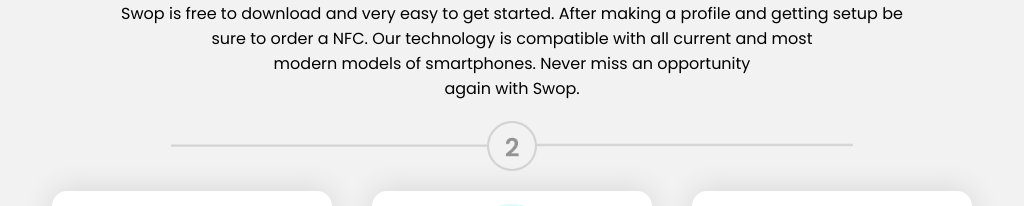
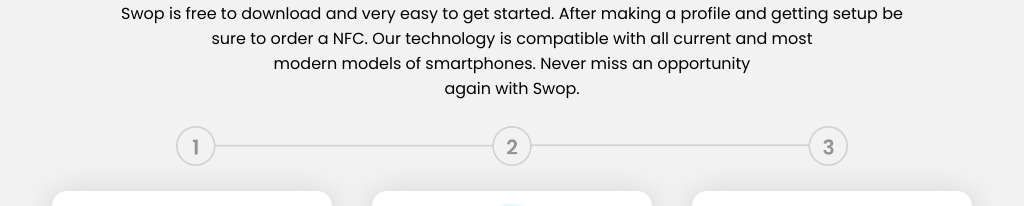
Before and after one commit to AbdullahEsha/swop-pay, a Next.js app: page / in a window 1024 px wide. Shown: the part 1820-2026 px from the top of the page. Built offline with nearby package versions, Linux system fonts and the light colour scheme.

Commit message:
update home nav

```diff
--- a/src/styles/globals.css
+++ b/src/styles/globals.css
@@ -403,6 +403,17 @@
 .hide-pc-view,
 .number-icon {
   display: none;
+}
+
+@media only screen and (min-width: 992px) and (max-width: 1250px) {
+  .home-how-it-work .background-level {
+    background-size: contain;
+    width: 70%;
+  }
+}
+@media only screen and (min-width: 768px) and (max-width: 991px) {
+}
+@media only screen and (min-width: 551px) and (max-width: 767px) {
 }
 
 /* ====================================== Landing Page End ===================================== */
@@ -869,6 +880,7 @@
     align-self: auto;
   }
 }
+
 /*=========================================== Dashboard Page End ==================================== */
 
 /*=========================================== Product Page Start ==================================== */
```
